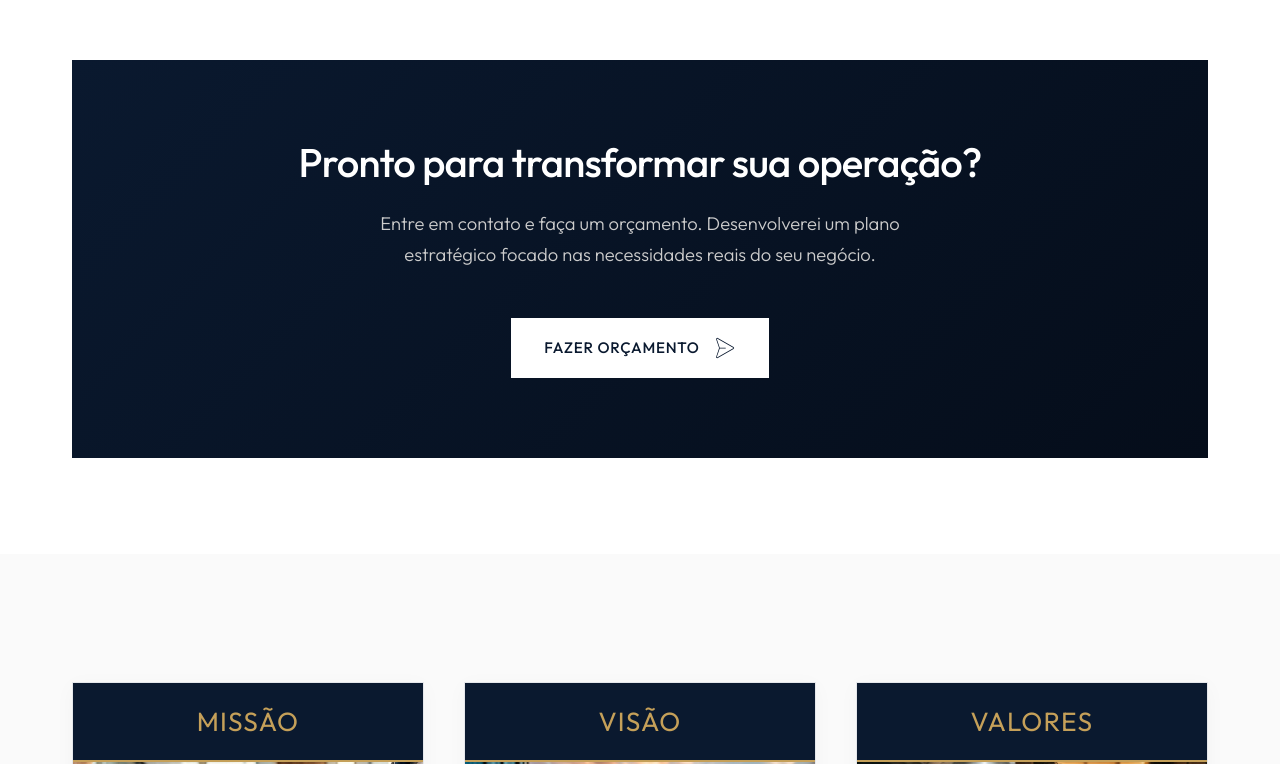
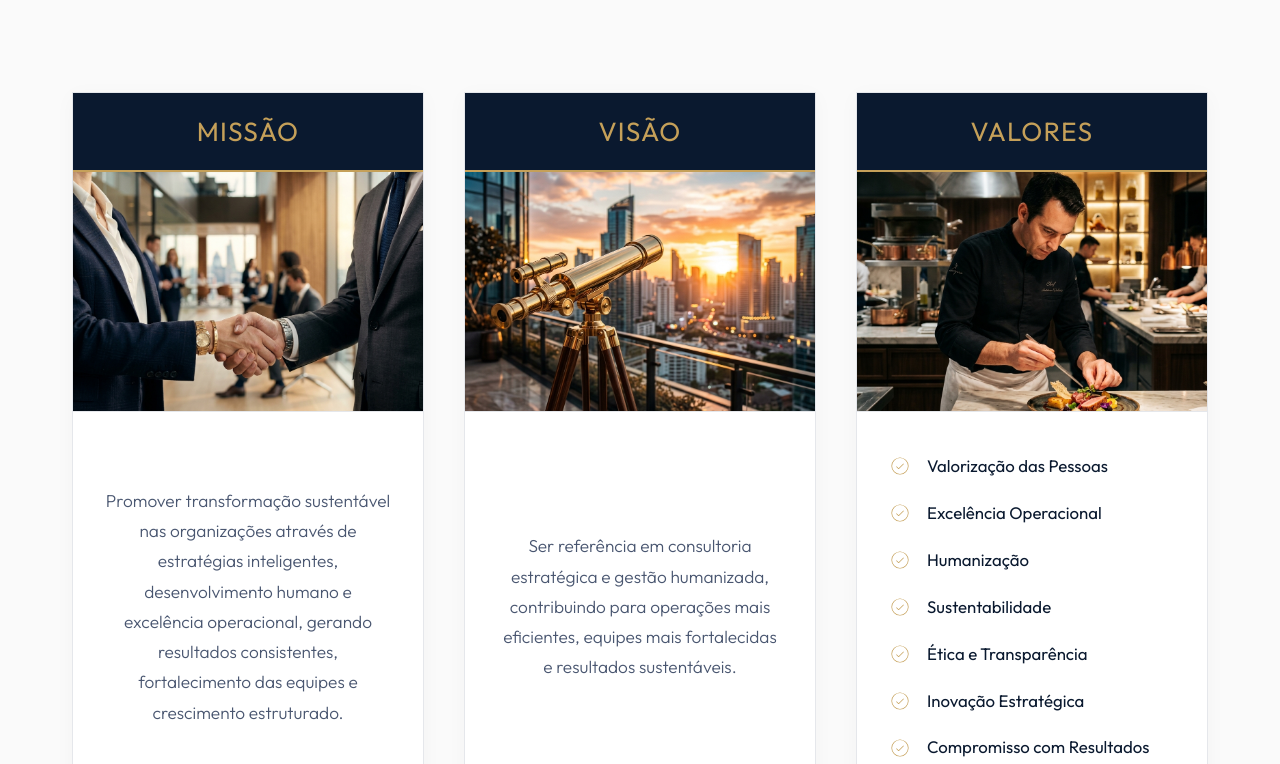
Before and after one commit to Kenai71/cr-estrategic, a React (Vite) app: page / in a window 1280 px wide. Shown: the part 2463-3227 px from the top of the page. Built offline with nearby package versions, Linux system fonts and the light colour scheme.

Commit message:
Update App.jsx

```diff
--- a/src/App.jsx
+++ b/src/App.jsx
@@ -14,7 +14,6 @@ function App() {
       <main>
         <Hero />
         <About />
-        <Quote id="orcamento" />
         <Values />
         <Quote id="orcamento-final" />
       </main>
```
